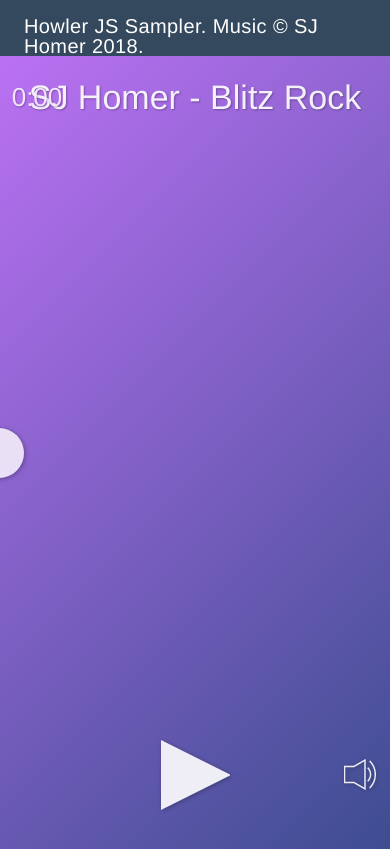
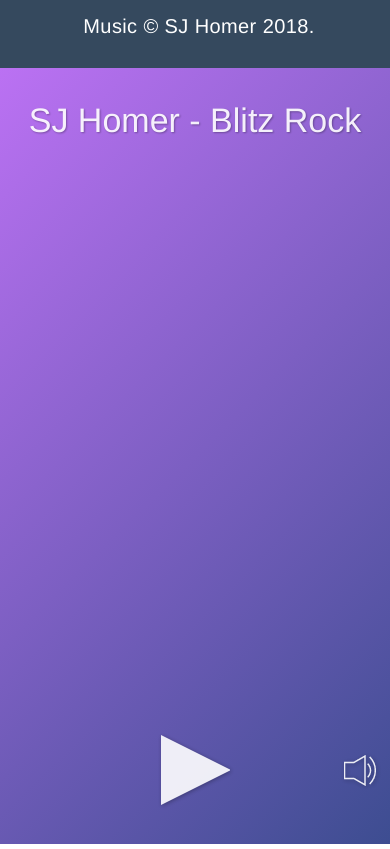
Before and after one commit to blitzcodes/howler-player, a Vue app: page /#/ in a window 390 px wide. Built offline with nearby package versions, Linux system fonts and the light colour scheme.

Commit message:
* Patching up mobile styling

```diff
--- a/src/App.vue
+++ b/src/App.vue
@@ -1,7 +1,7 @@
 <template>
   <div id="app">
     <header>
-      <span>Howler JS Sampler. Music &copy; SJ Homer 2018.</span>
+      <span>Music &copy; SJ Homer 2018.</span>
     </header>
     <main>
       <router-view></router-view>
@@ -15,7 +15,7 @@ export default {
 }
 </script>
 
-<style>
+<style lang="scss">
 body {
   margin: 0;
 }
@@ -34,7 +34,7 @@ main {
 
 header {
   margin: 0;
-  height: 56px;
+  height: 8vh;
   padding: 0 16px 0 24px;
   background-color: #35495E;
   color: #ffffff;
@@ -49,5 +49,10 @@ header span {
   font-weight: 400;
   box-sizing: border-box;
   padding-top: 16px;
+  text-align: center;
+
+  @media (min-width: 768px) {
+    text-align: left;
+  }
 }
 </style>
--- a/src/components/Player/Player.js
+++ b/src/components/Player/Player.js
@@ -13,10 +13,11 @@ export default {
         title: 'SJ Homer - Blitz Rock',
         files: ['static/audio/blitz.mp3'],
         seek: 0,
-        duration: '',
+        duration: '0:00',
         progress: 0,
       },
       status: {
+        loading: true,
         paused: true,
         playing: false,
       },
@@ -36,9 +37,6 @@ export default {
   },
   methods: {
     onPlay () {
-      // Display the duration.
-      this.track.duration = this.formatTime(Math.round(this.player.duration()))
-
       // Start updating the progress of the track.
       requestAnimationFrame(this.step.bind(this))
 
@@ -48,9 +46,10 @@ export default {
       this.status.paused = false
     },
     onLoad () {
-      const { loading } = this.$refs
+      this.status.loading = false
 
-      loading.style.display = 'none'
+      // Display the duration.
+      this.track.duration = this.formatTime(Math.round(this.player.duration()))
     },
     onEnd () {
       const { status, track, player } = this
@@ -59,7 +58,7 @@ export default {
       status.paused = true
 
       track.seek = 0
-      track.duration = ''
+      // track.duration = '0:00'
       track.progress = 0
 
       player.stop()
@@ -74,7 +73,7 @@ export default {
     onStop () {
     },
     onSeek () {
-      // Start upating the progress of the track.
+      // Start updating the progress of the track.
       requestAnimationFrame(this.step.bind(this))
     },
     play () {
--- a/src/components/Player/Player.scss
+++ b/src/components/Player/Player.scss
@@ -1,7 +1,7 @@
 .player {
-  width: 100vw;
-  height: 94vh;
-  padding: 0;
+  width: 100%;
+  height: 88vh;
+  padding: 4vh 0 0;
   margin: 0;
   overflow: hidden;
   background: #bb71f3;
@@ -10,10 +10,50 @@
   background: linear-gradient(135deg, #bb71f3 0%, #3d4d91 100%);
   filter: progid:DXImageTransform.Microsoft.gradient(startColorstr='#bb71f3', endColorstr='#3d4d91', GradientType=1);
   font-family: "Helvetica Neue", "Futura", "Trebuchet MS", Arial;
-  -webkit-user-select: none;
   user-select: none;
-  -webkit-tap-highlight-color: rgba(255, 255, 255, 0);
   position: relative;
+}
+
+#title {
+  color: #ffffff;
+  font-weight: 300;
+  text-shadow: 1px 1px 2px rgba(0, 0, 0, 0.33);
+  width: 100%;
+  max-width: 100%;
+  text-align: center;
+
+  @media (min-width: 768px) {
+    text-align: left;
+    display: flex;
+  }
+
+  #track {
+    font-size: 34px;
+    opacity: 0.9;
+    padding: 0 1rem;
+
+    @media (min-width: 768px) {
+      flex: 2 0 auto;
+    }
+  }
+
+  #timing {
+    padding: 0 1rem;
+    font-size: 26px;
+
+    @media (min-width: 768px) {
+      text-align: right;
+      flex: 1 0 auto;
+    }
+  }
+
+  #timer {
+    opacity: 0.9;
+  }
+
+  #duration {
+    opacity: 0.5;
+  }
 }
 
 #seekPanel {
@@ -31,45 +71,6 @@
 
 #bar, #title, .controlsOuter, #volume {
   z-index: 2;
-}
-
-/* Top Info */
-#title {
-  position: absolute;
-  width: 100%;
-  top: 3%;
-  line-height: 34px;
-  height: 34px;
-  text-align: center;
-  font-size: 34px;
-  opacity: 0.9;
-  font-weight: 300;
-  color: #ffffff;
-  text-shadow: 1px 1px 2px rgba(0, 0, 0, 0.33);
-}
-
-#timer {
-  position: absolute;
-  top: 0;
-  left: 3%;
-  text-align: left;
-  font-size: 26px;
-  opacity: 0.9;
-  font-weight: 300;
-  color: #ffffff;
-  text-shadow: 1px 1px 2px rgba(0, 0, 0, 0.33);
-}
-
-#duration {
-  position: absolute;
-  top: 0;
-  right: 3%;
-  text-align: right;
-  font-size: 26px;
-  opacity: 0.5;
-  font-weight: 300;
-  color: #ffffff;
-  text-shadow: 1px 1px 2px rgba(0, 0, 0, 0.33);
 }
 
 /* Controls */
@@ -289,8 +290,8 @@
   touch-action: none;
   -webkit-user-select: none;
   -webkit-tap-highlight-color: rgba(0, 0, 0, 0);
-  transform: translateX(-100%);
-  transition: all .5s;
+  transform: translateX(-125%);
+  transition: all .75s;
 }
 
 /* Fade-In */
@@ -299,10 +300,6 @@
   /*-ms-animation: 1s slideIn 1 paused;*/
   /*animation: 1s ease-out 1s 1 paused slideIn;*/
   transform: translateX(0%);
-}
-
-.slideOut {
-  animation: 3s ease-out 1s 2 reverse both paused slideOut;
 }
 
 @keyframes slideIn {
@@ -314,14 +311,6 @@
   }
 }
 
-@keyframes slideOut {
-  from {
-    transform: translateX(0%);
-  }
-  to {
-    transform: translateX(-100%);
-  }
-}
 
 .bar {
   position: absolute;
@@ -345,81 +334,14 @@
 }
 
 #sliderBtn {
-  width: 50px;
-  height: 50px;
+  width: 40px;
+  height: 40px;
   position: absolute;
-  top: 50%;
-  left: 93.25%;
+  top: 51%;
+  left: 83%;
   margin: -25px auto;
-  background-color: rgba(255, 255, 255, 0.8);
+  background-color: rgba(255, 255, 255, 1);
   box-shadow: 1px 1px 5px rgba(0, 0, 0, 0.33);
   border-radius: 25px;
   cursor: pointer;
 }
-
-/* Fade-In */
-.fadeout {
-  webkit-animation: fadeout 1s;
-  -ms-animation: fadeout 1s;
-  animation: fadeout 1s;
-}
-
-.fadein {
-  webkit-animation: fadein 1s;
-  -ms-animation: fadein 1s;
-  animation: fadein 1s;
-}
-
-@keyframes fadein {
-  from {
-    opacity: 0;
-  }
-  to {
-    opacity: 1;
-  }
-}
-
-@-webkit-keyframes fadein {
-  from {
-    opacity: 0;
-  }
-  to {
-    opacity: 1;
-  }
-}
-
-@-ms-keyframes fadein {
-  from {
-    opacity: 0;
-  }
-  to {
-    opacity: 1;
-  }
-}
-
-@keyframes fadeout {
-  from {
-    opacity: 1;
-  }
-  to {
-    opacity: 0;
-  }
-}
-
-@-webkit-keyframes fadeout {
-  from {
-    opacity: 1;
-  }
-  to {
-    opacity: 0;
-  }
-}
-
-@-ms-keyframes fadeout {
-  from {
-    opacity: 1;
-  }
-  to {
-    opacity: 0;
-  }
-}
--- a/src/components/Player/Player.vue
+++ b/src/components/Player/Player.vue
@@ -3,14 +3,17 @@
     <!-- Top Info -->
     <div id="title">
       <span ref="track" id="track">{{ track.title }}</span>
-      <div ref="timer" id="timer">{{ timer }}</div>
-      <div ref="duration" id="duration">{{ track.duration }}</div>
+      <div v-show="!status.loading" id="timing">
+        <span ref="timer" id="timer">{{ timer }}</span>
+        <span>/</span>
+        <span ref="duration" id="duration">{{ track.duration }}</span>
+      </div>
     </div>
 
     <!-- Controls -->
     <div class="controlsOuter">
       <div class="controlsInner">
-        <div ref="loading" id="loading"></div>
+        <div v-show="status.loading" ref="loading" id="loading"></div>
         <div v-show="status.paused" ref="playBtn" @click="play" class="btn" id="playBtn"></div>
         <div v-show="status.playing" ref="pauseBtn" @click="pause" class="btn" id="pauseBtn"></div>
       </div>
```
Also changed, not shown: static/manifest.json.
